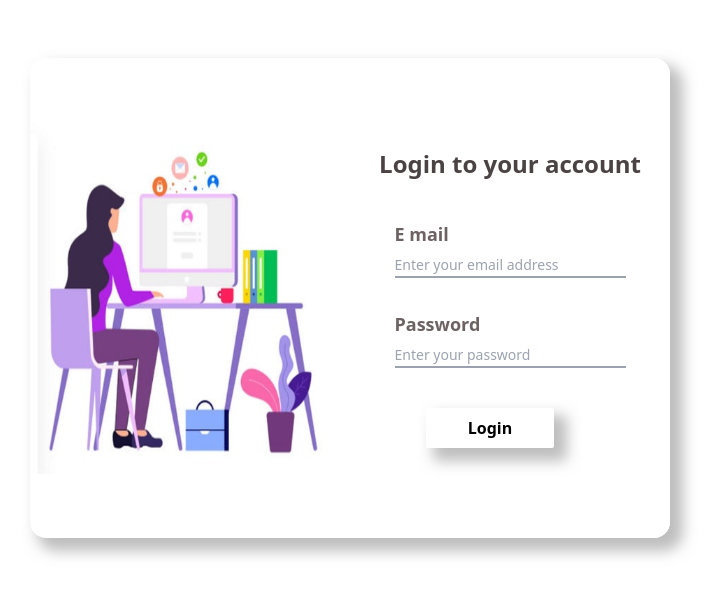
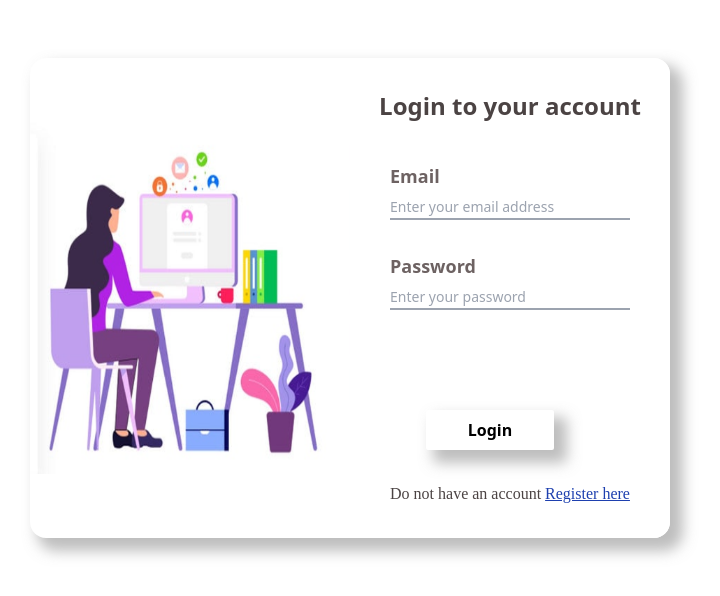
Before and after one commit to Althafvc/Edumeet-Front-end, a React (Vite) app: page /student/login in a window 1280 px wide. Shown: the part 102-698 px from the top of the page, without its empty margins (290-1010 px from the left). Built offline with nearby package versions, Linux system fonts and the light colour scheme; a web font is replaced by a local one.

Commit message:
login functionality implimented for student with proper validation

```diff
--- a/package.json
+++ b/package.json
@@ -19,6 +19,8 @@
     "react-dom": "^18.2.0",
     "react-hook-form": "^7.51.5",
     "react-router-dom": "^6.23.1",
+    "sweetalert2": "^11.6.13",
+    "sweetalert2-react-content": "^5.0.7",
     "yup": "^1.4.0"
   },
   "devDependencies": {
--- a/src/Pages/Student/StudentLogin.jsx
+++ b/src/Pages/Student/StudentLogin.jsx
@@ -1,16 +1,22 @@
-import React from 'react';
+import React, { useState } from 'react';
 import { Formik, Form, Field, ErrorMessage } from 'formik';
 import * as Yup from 'yup';
 import Image from '../../assets/images/Studentlogin.png';
 import DefaultButton from '../../Components/Student/DefaultButton';
+import axiosInstance from '../../Instance/Axiosinstance';
+import BasicAlerts from '../../Components/BasicAlerts';
 
 const StudentLogin = () => {
+
+  const [error, setError] = useState({ visibl: false, type: '', msg: '' })
+
   const validationSchema = Yup.object({
     email: Yup.string()
       .required('Email is required')
-      .matches( /^[a-zA-Z0-9._%+-]+@[a-zA-Z0-9.-]+\.[a-zA-Z]{2,4}$/,
-      'Invalid email format'),
-
+      .matches(
+        /^[a-zA-Z0-9._%+-]+@[a-zA-Z0-9.-]+\.[a-zA-Z]{2,4}$/,
+        'Invalid email format'
+      ),
     password: Yup.string()
       .required('Password is required')
       .matches(
@@ -20,7 +26,6 @@ const StudentLogin = () => {
   });
 
   return (
-    <>
     <div className="content w-screen h-screen flex justify-center items-center bg-white">
       <div className="form-container px-2 md:px-0 rounded-2xl md:w-2/4 md:h-[480px] flex flex-col md:flex-row md:shadow-customShadow overflow-auto md:overflow-hidden h-auto">
         <div className="md:py-16 welcome-area md:w-[50%] h-full flex justify-center items-center flex-col gap-5 md:gap-16 overflow-hidden">
@@ -34,15 +39,28 @@ const StudentLogin = () => {
             <Formik
               initialValues={{ email: '', password: '' }}
               validationSchema={validationSchema}
-                onSubmit={(values) => {
-                  // Handle form submission
-                  console.log(values);
+              onSubmit={async (values) => {
+                // Handling form submission
+                try {
+                  const response = await axiosInstance.post('/student/login', values)
+                  setError({ visible: true, type: 'success', msg: response.data.message || 'login successfull' })
+
+                } catch (error) {
+
+                  if (error.response.status == 400) {
+                    setError({ visible: true, type: 'error', msg: error.response.data.message || ' login failed' })
+
+                  }
+                }
+
+
+
               }}
             >
               {({ handleSubmit }) => (
-                  <Form className="flex flex-col gap-8 items-center w-full" onSubmit={handleSubmit}>
+                <Form className="flex flex-col gap-8 items-center w-full">
                   <div className="form-outline flex flex-col w-full gap-3 md:gap-1">
-                      <label htmlFor="email" className="text-[#6d6262] pl-9 font-semibold text-lg md:pl-0">E mail</label>
+                    <label htmlFor="email" className="text-[#6d6262] pl-9 font-semibold text-lg md:pl-0">Email</label>
                     <Field
                       type="email"
                       name="email"
@@ -61,17 +79,20 @@ const StudentLogin = () => {
                     />
                     <ErrorMessage name="password" component="div" className="text-red-500" />
                   </div>
+
+                  {error && <span> <BasicAlerts type={error.type} msg={error.msg} /></span>}
                   <div className="button-area w-full flex justify-center">
                     <DefaultButton type="submit" value="Login" classname={'hover:bg-[#0070ff] hover:text-white'} />
                   </div>
                 </Form>
               )}
             </Formik>
+
+            <p className='mt-8 font-newFont text-[#4b4343] text-center'>Do not have an account <a href="/student/signup" className='underline text-blue-800'>Register here</a></p>
           </div>
         </div>
       </div>
     </div>
-    </>
   );
 };
 
--- a/src/Pages/Student/StudentSignup.jsx
+++ b/src/Pages/Student/StudentSignup.jsx
@@ -49,7 +49,7 @@ function StudentSignup() {
               <p className="description text-white text-sm md:text-lg w-full ml-10">A pre-scheduled meeting for your non-postponable future.</p>
             </div>
           </div>
-          <div className="form-area flex flex-col bg-[#ffffff] md:w-[50%] h-full justify-center pl-8 py-3 gap-6">
+          <div className="form-area flex flex-col bg-[#ffffff] md:w-[50%] h-full justify-center pl-8 py-3 gap-4">
             <div className="heading-area flex justify-center">
               <h2 className="text-[#4b4343] font-bold text-lg">Create your account</h2>
             </div>
@@ -182,6 +182,7 @@ function StudentSignup() {
                   <DefaultButton value='Submit' clicked={handleSubmit(onSubmit)} classname={' bg-[#0070ff] hover:bg-[#0070ff]  text-white shadow-none font-bold'} />
                 </div>
               </form>
+              <p className='mt-2  font-newFont text-[#4b4343] text-center'>Do not have an account <a href="/student/signup" className='underline text-blue-800'>Register here</a></p>
             </div>
           </div>
         </div>
```
Also changed, not shown: 1 other file (tests, documents, lock files or other folders). Lines whose indentation alone changed are shown as unchanged.
